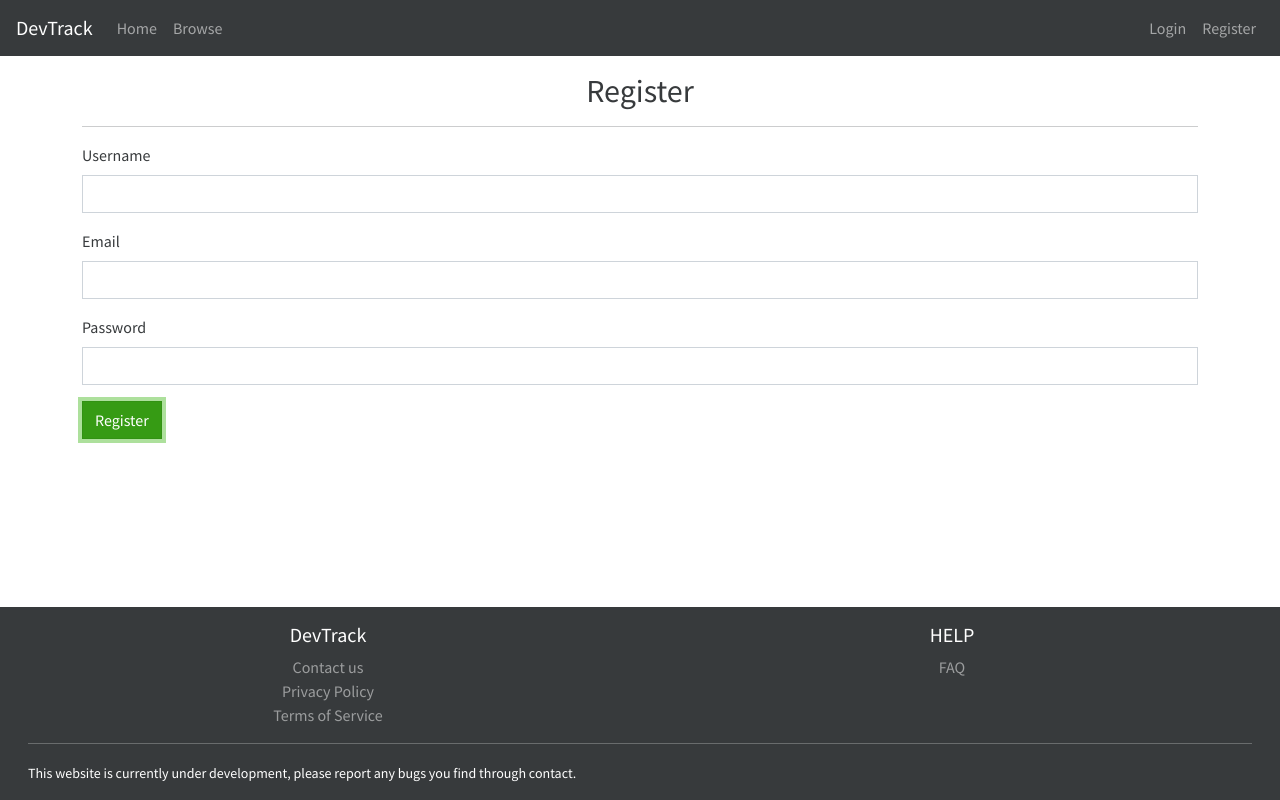
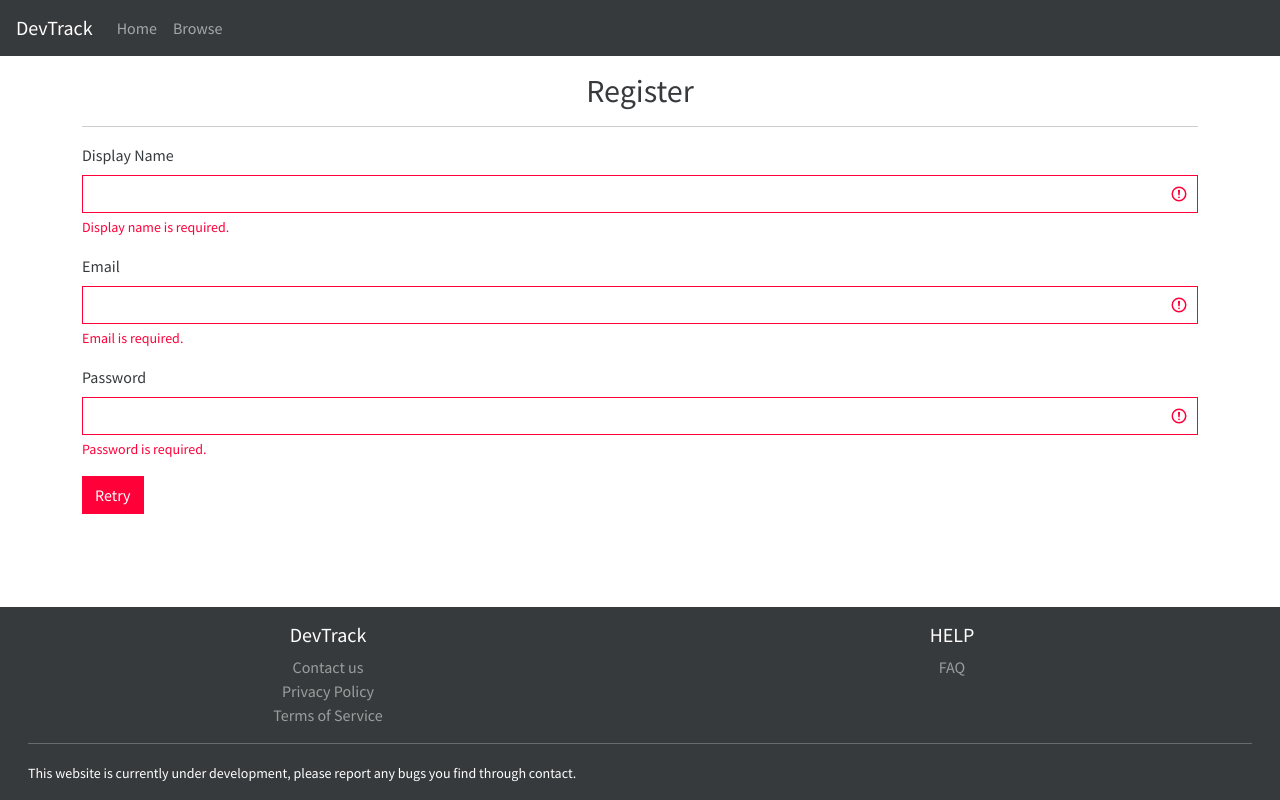
Before and after one commit to Hasnain123Raza/DevTrack-Nextjs-Website, a Next.js app: page /authentication/register in a window 1280 px wide. Both pictures are taken after a click on the button "Register". Built offline with nearby package versions, Linux system fonts and the light colour scheme; no server answers.

Commit message:
Updated login and register pages to log user in

```diff
--- a/areas/authentication/scenes/Register/index.js
+++ b/areas/authentication/scenes/Register/index.js
@@ -1,11 +1,40 @@
-import { useState } from "react";
+import selectError from "../../../../services/utilities/selectError";
+import registerFormSchema from "./services/registerFormSchema";
 
-import { Form, Button } from "react-bootstrap";
+import { useDispatch } from "react-redux";
+import { useState, useEffect } from "react";
+import useProcessForm from "../../../../services/hooks/useProcessForm";
+
+import { setAuthentication } from "../../../../services/authenticatedSlice";
+
+import { Form } from "react-bootstrap";
+import PostAndRedirectButton from "../../../../components/PostAndRedirectButton";
 
 export default function Register() {
-  const [username, setUsername] = useState("");
+  const dispatch = useDispatch();
+
+  const [displayName, setDisplayName] = useState("");
   const [email, setEmail] = useState("");
   const [password, setPassword] = useState("");
+
+  const [errors, setErrors] = useState([]);
+  const displayNameError = selectError(errors, ["user", "displayName"]);
+  const emailError = selectError(errors, ["user", "email"]);
+  const passwordError = selectError(errors, ["user", "password"]);
+
+  const { initiate, status, response } = useProcessForm(
+    { user: { displayName, email, password } },
+    registerFormSchema,
+    "/api/authentication/register",
+    setErrors
+  );
+
+  useEffect(() => {
+    if (status === "fulfilled") {
+      const { authenticated: isAuthenticated, user } = response.payload;
+      dispatch(setAuthentication({ isAuthenticated, user }));
+    }
+  }, [status]);
 
   return (
     <div
@@ -17,16 +46,16 @@ export default function Register() {
         <hr />
 
         <Form>
-          <Form.Group controlId="username">
-            <Form.Label>Username</Form.Label>
+          <Form.Group controlId="displayName">
+            <Form.Label>Display Name</Form.Label>
             <Form.Control
               type="text"
-              value={username}
-              // isInvalid={Boolean(usernameError)}
-              onChange={(event) => setUsername(event.target.value)}
+              value={displayName}
+              isInvalid={Boolean(displayNameError)}
+              onChange={(event) => setDisplayName(event.target.value)}
             />
             <Form.Control.Feedback type="invalid">
-              {/* {usernameError} */}
+              {displayNameError}
             </Form.Control.Feedback>
           </Form.Group>
 
@@ -35,11 +64,11 @@ export default function Register() {
             <Form.Control
               type="email"
               value={email}
-              // isInvalid={Boolean(emailError)}
+              isInvalid={Boolean(emailError)}
               onChange={(event) => setEmail(event.target.value)}
             />
             <Form.Control.Feedback type="invalid">
-              {/* {emailError} */}
+              {emailError}
             </Form.Control.Feedback>
           </Form.Group>
 
@@ -48,17 +77,22 @@ export default function Register() {
             <Form.Control
               type="password"
               value={password}
-              // isInvalid={Boolean(passwordError)}
+              isInvalid={Boolean(passwordError)}
               onChange={(event) => setPassword(event.target.value)}
             />
             <Form.Control.Feedback type="invalid">
-              {/* {passwordError} */}
+              {passwordError}
             </Form.Control.Feedback>
           </Form.Group>
         </Form>
 
         <div className="mt-3 d-flex">
-          <Button variant="success">Register</Button>
+          <PostAndRedirectButton
+            initiateLoadingRequest={initiate}
+            loadingRequestStatus={status}
+            idleText="Register"
+            redirectLink={"/"}
+          />
         </div>
       </div>
     </div>
--- a/components/Header/index.js
+++ b/components/Header/index.js
@@ -1,9 +1,21 @@
+import Link from "next/link";
+
 import useWindowSize from "../../services/hooks/useWindowSize";
-import Link from "next/link";
+import { useSelector } from "react-redux";
+
+import {
+  selectIsAuthenticated,
+  selectGetAuthenticatedRequestStatus,
+} from "../../services/authenticatedSlice/selectors";
 
 import { Navbar, Nav, NavDropdown } from "react-bootstrap";
 
 function MobileHeaderLinks() {
+  const isAuthenticated = useSelector(selectIsAuthenticated);
+  const getAuthenticatedRequestStatus = useSelector(
+    selectGetAuthenticatedRequestStatus
+  );
+
   return (
     <Nav className="ml-auto">
       <NavDropdown title="Menu">
@@ -14,18 +26,38 @@ function MobileHeaderLinks() {
           <NavDropdown.Item>Browse</NavDropdown.Item>
         </Link>
         <NavDropdown.Divider />
+
+        {getAuthenticatedRequestStatus === "fulfilled" &&
+          (isAuthenticated ? (
+            <>
+              <Link href="/account/profile" passHref>
+                <NavDropdown.Item>Profile</NavDropdown.Item>
+              </Link>
+              <Link href="/account/dashboard" passHref>
+                <NavDropdown.Item>Dashboard</NavDropdown.Item>
+              </Link>
+            </>
+          ) : (
+            <>
               <Link href="/authentication/login" passHref>
                 <NavDropdown.Item>Login</NavDropdown.Item>
               </Link>
               <Link href="/authentication/register" passHref>
                 <NavDropdown.Item>Register</NavDropdown.Item>
               </Link>
+            </>
+          ))}
       </NavDropdown>
     </Nav>
   );
 }
 
 function NonMobileHeaderLinks() {
+  const isAuthenticated = useSelector(selectIsAuthenticated);
+  const getAuthenticatedRequestStatus = useSelector(
+    selectGetAuthenticatedRequestStatus
+  );
+
   return (
     <Nav style={{ flex: 1 }}>
       <Link href="/" passHref>
@@ -35,12 +67,26 @@ function NonMobileHeaderLinks() {
         <Nav.Link>Browse</Nav.Link>
       </Link>
 
+      {getAuthenticatedRequestStatus === "fulfilled" &&
+        (isAuthenticated ? (
+          <>
+            <Link href="/account/profile" passHref>
+              <Nav.Link className="ml-auto">Profile</Nav.Link>
+            </Link>
+            <Link href="/account/dashboard" passHref>
+              <Nav.Link>Dashboard</Nav.Link>
+            </Link>
+          </>
+        ) : (
+          <>
             <Link href="/authentication/login" passHref>
               <Nav.Link className="ml-auto">Login</Nav.Link>
             </Link>
             <Link href="/authentication/register" passHref>
               <Nav.Link>Register</Nav.Link>
             </Link>
+          </>
+        ))}
     </Nav>
   );
 }
--- a/pages/_app.js
+++ b/pages/_app.js
@@ -1,5 +1,8 @@
+import { Provider } from "react-redux";
+import { getAuthenticated } from "../services/authenticatedSlice/index.js";
+
+import { useEffect } from "react";
 import useStore from "../services/hooks/useStore.js";
-import { Provider } from "react-redux";
 
 import Header from "../components/Header";
 import Main from "../components/Main";
@@ -10,6 +13,11 @@ import "../styles/bootstrap.min.css";
 
 function MyApp({ Component, pageProps }) {
   const store = useStore(pageProps.reduxState);
+  const { dispatch } = store;
+
+  useEffect(() => {
+    dispatch(getAuthenticated());
+  }, []);
 
   return (
     <Provider store={store}>
--- /dev/null
+++ b/services/authenticatedSlice/api.js
@@ -0,0 +1,11 @@
+import { HOST } from "../constants";
+
+export async function getAuthenticatedApi() {
+  const response = await fetch(`${HOST}/api/authentication/authenticated`, {
+    method: "GET",
+    credentials: "include",
+  });
+
+  const data = await response.json();
+  return data;
+}
--- a/services/authenticatedSlice/index.js
+++ b/services/authenticatedSlice/index.js
@@ -1,8 +1,23 @@
-import { createSlice } from "@reduxjs/toolkit";
+import { createSlice, createAsyncThunk } from "@reduxjs/toolkit";
+import { getAuthenticatedApi } from "./api.js";
+
+export const getAuthenticated = createAsyncThunk(
+  "authenticated/getAuthenticated",
+  async (_, { rejectWithValue }) => {
+    const data = await getAuthenticatedApi();
+
+    if (data.success) {
+      return data.payload;
+    } else {
+      return rejectWithValue();
+    }
+  }
+);
 
 const initialState = {
   isAuthenticated: false,
   user: null,
+  getAuthenticatedRequestStatus: "idle",
 };
 
 const authenticatedSlice = createSlice({
@@ -20,6 +35,22 @@ const authenticatedSlice = createSlice({
       state.user = user;
     },
   },
+  extraReducers: (builder) => {
+    builder
+      .addCase(getAuthenticated.pending, (state, action) => {
+        state.getAuthenticatedRequestStatus = "pending";
+      })
+      .addCase(getAuthenticated.rejected, (state, action) => {
+        state.getAuthenticatedRequestStatus = "rejected";
+      })
+      .addCase(getAuthenticated.fulfilled, (state, action) => {
+        state.getAuthenticatedRequestStatus = "fulfilled";
+
+        const { authenticated, user } = action.payload;
+        state.isAuthenticated = authenticated;
+        state.user = user;
+      });
+  },
 });
 
 export const { resetAuthentication, setAuthentication } =
--- a/services/authenticatedSlice/selectors.js
+++ b/services/authenticatedSlice/selectors.js
@@ -4,3 +4,6 @@ export const selectIsAuthenticated = (state) =>
   selectAuthenticated(state).isAuthenticated;
 
 export const selectUser = (state) => selectAuthenticated(state).user;
+
+export const selectGetAuthenticatedRequestStatus = (state) =>
+  selectAuthenticated(state).getAuthenticatedRequestStatus;
```
Also changed, not shown: areas/authentication/scenes/Login/index.js (+13 -1 lines). Lines whose indentation alone changed are shown as unchanged.
